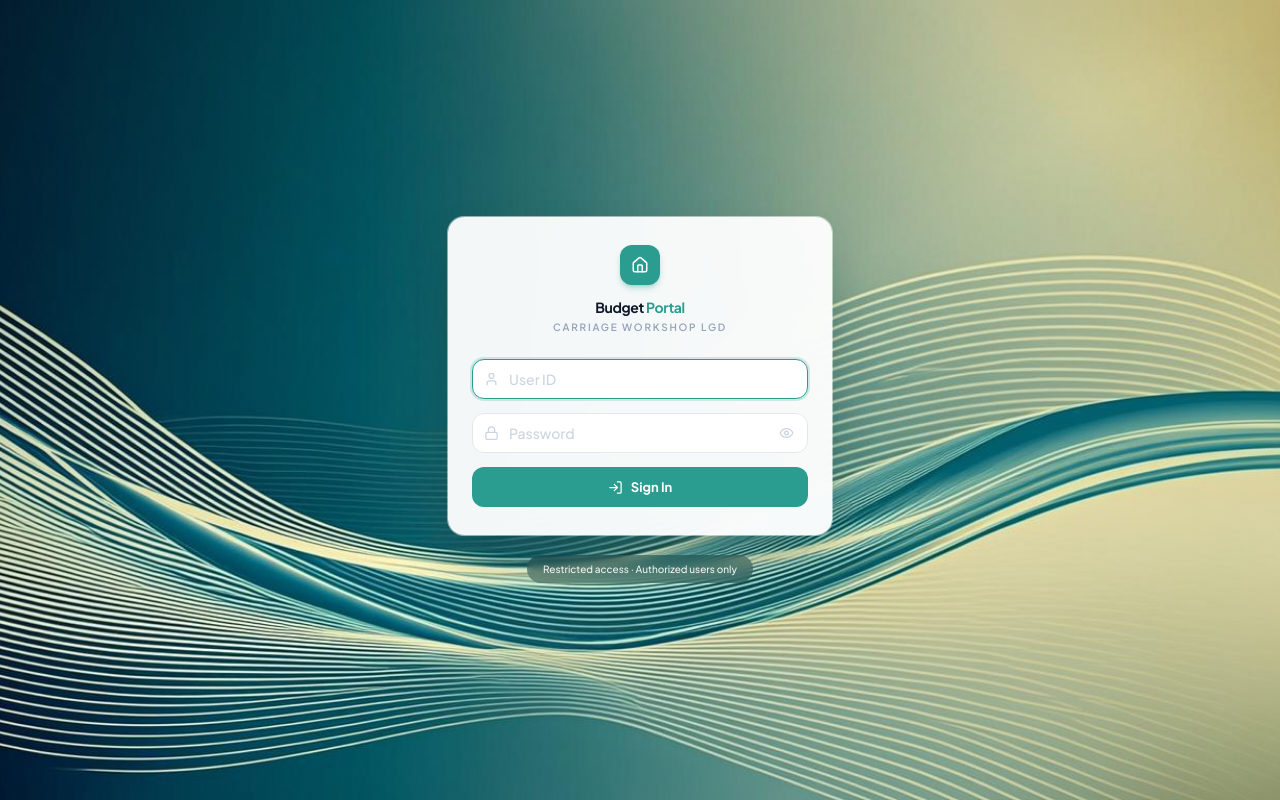
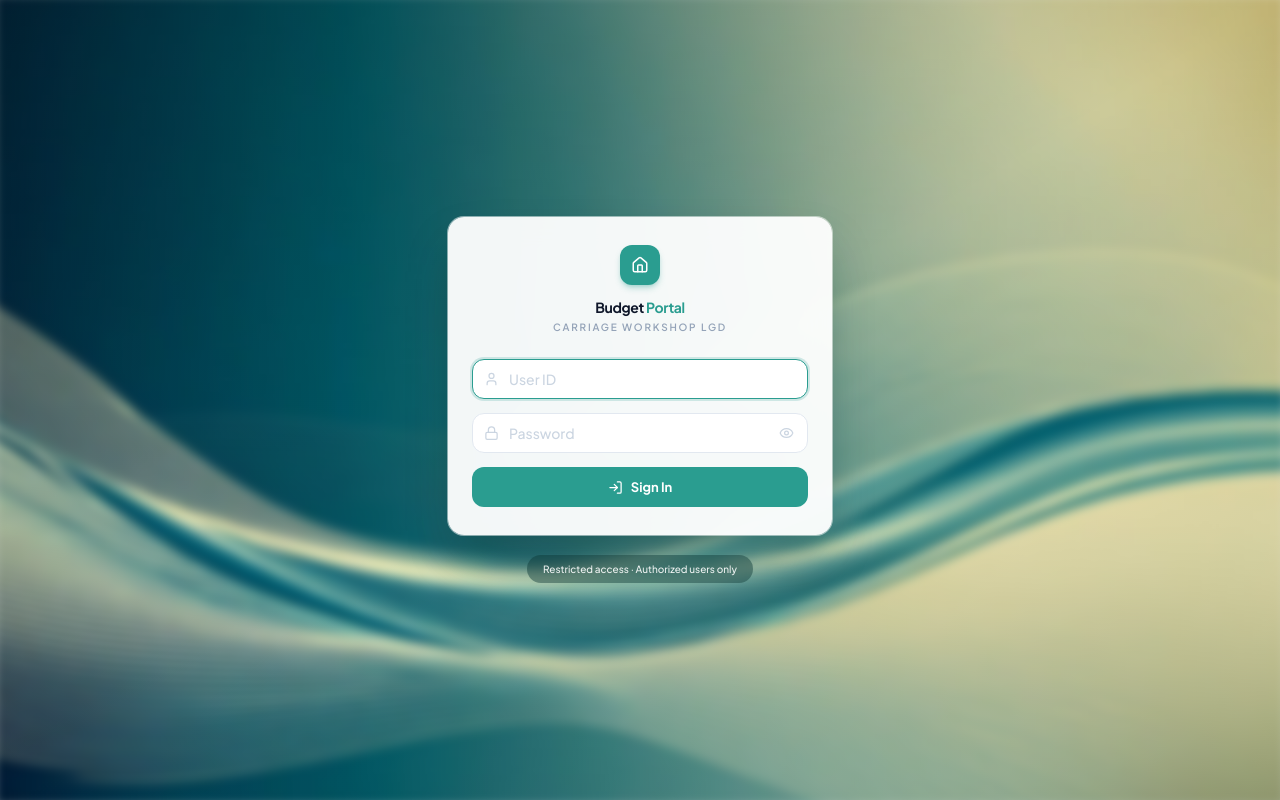
Before and after one commit to krank21r/scr-dash-companion, a React (Vite) app: page /#/login in a window 1280 px wide. Built offline with nearby package versions, Linux system fonts and the light colour scheme.

Commit message:
design: soften login background with subtle blur

```diff
--- a/src/pages/Login.tsx
+++ b/src/pages/Login.tsx
@@ -51,10 +51,10 @@ const LoginPage = () => {
 
   return (
     <div className="relative min-h-screen flex items-center justify-center p-4 overflow-hidden">
-      {/* Abstract teal background */}
+      {/* Abstract teal background (slightly blurred) */}
       <div
         aria-hidden="true"
-        className="absolute inset-0 bg-teal-900 bg-cover bg-center"
+        className="absolute -inset-2 bg-teal-900 bg-cover bg-center blur-[6px]"
         style={{ backgroundImage: `url(${loginBg})` }}
       />
       {/* Soft overlay for depth and card legibility */}
```
